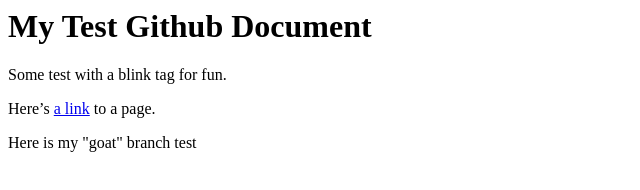
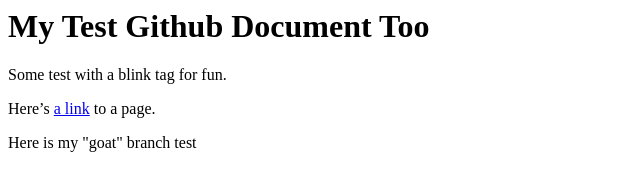
Before and after one commit to alexpinch/dsc-github-workshop, a plain HTML site: page index.html in a window 1280 px wide. Shown: the full height of the page, 0-640 px from the left. Drawn offline with Linux system fonts and the light colour scheme.

Commit message:
Update index.html

```diff
--- a/index.html
+++ b/index.html
@@ -1,5 +1,5 @@
 <html>
-<h1>My Test Github Document</h1>
+<h1>My Test Github Document Too</h1>
 <p>Some test with a blink tag for fun.</p>
 <p>Here’s <a href="test.html">a link</a> to a page.</p>
 <p>Here is my "goat" branch test </p>
```
